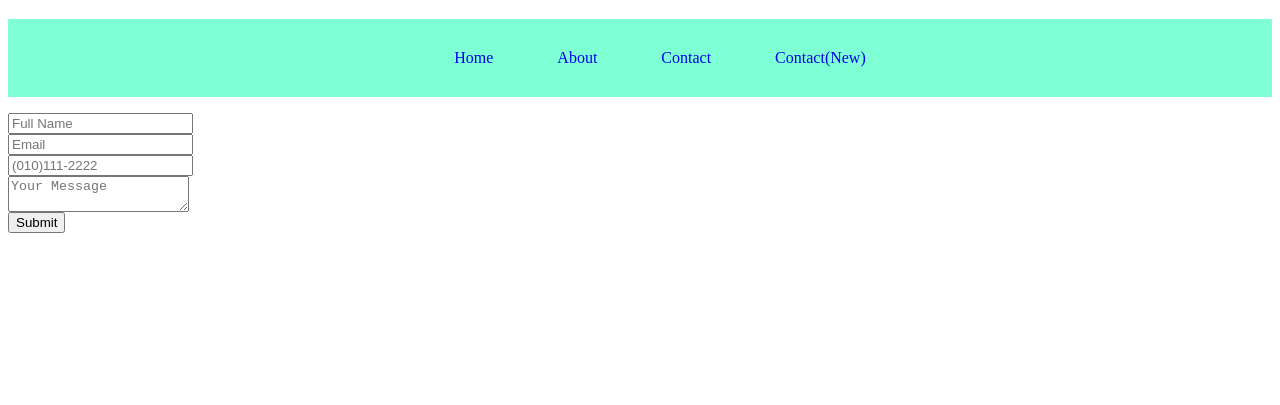
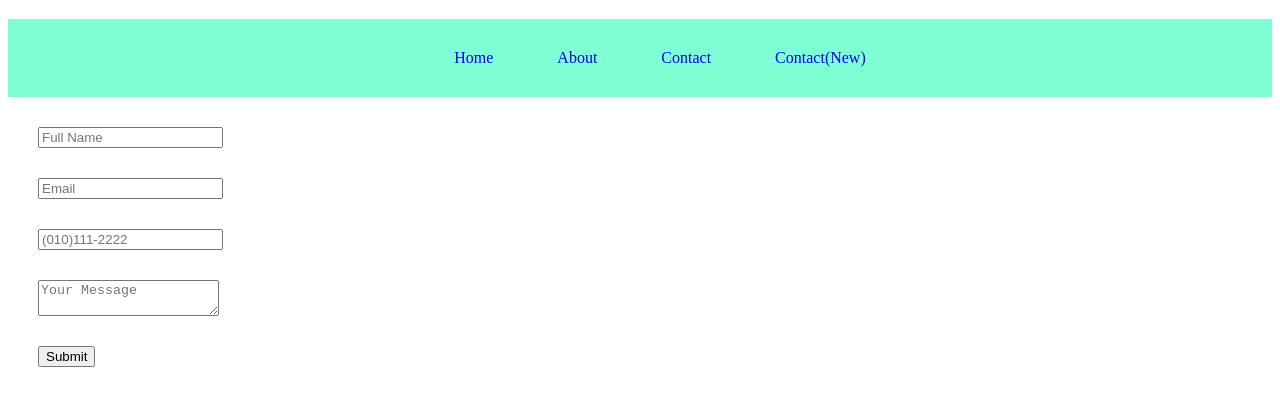
Before and after one commit to coshlim/HTML-practice, a plain HTML site: page contact.html in a window 1280 px wide. Shown: the part 61-466 px from the top of the page. Drawn offline with Linux system fonts and the light colour scheme.

Commit message:
Fixed an error

```diff
--- a/style.css
+++ b/style.css
@@ -69,7 +69,7 @@ nav li {
 
 form input, textarea, button {
     display: block;
-    margin: 30px:
+    margin: 30px;
 }
 .contact-box {
     display: flex;
```
